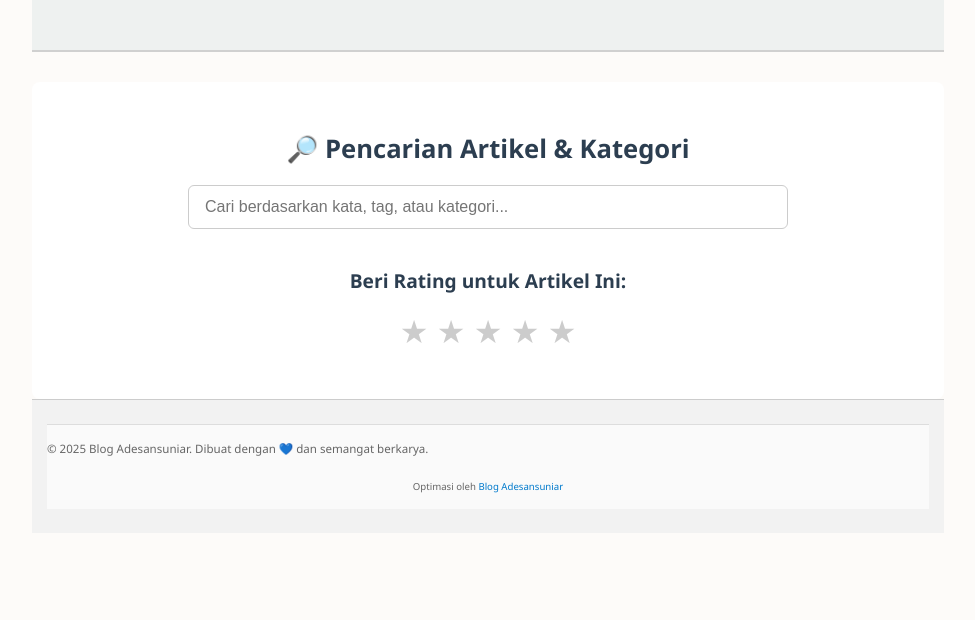
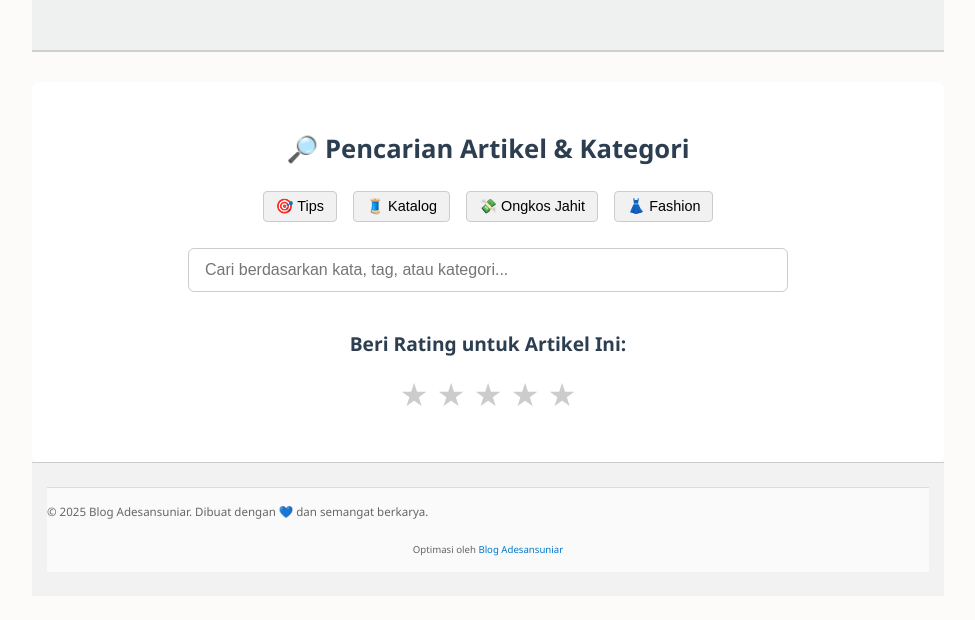
Before and after one commit to adesansuniar/blog-adesansuniar, a Jekyll site: the page built from search.html, in a window 1280 px wide. Shown: the part 461-1081 px from the top of the page, without its empty margins (152-1127 px from the left). Built offline with Jekyll 4.4.1, drawn with Linux system fonts in a browser that asks for light colours; comment, search, counter and statistics services are not loaded; before the commit the page ends 1018 px from its top, so only the background shows below that; part of the change alters nothing that is shown.

Commit message:
Update search.html

```diff
--- a/search.html
+++ b/search.html
@@ -8,16 +8,37 @@ description: "Cari artikel berdasarkan judul, isi, tag, atau kategori dari Blog
   🔎 Pencarian Artikel & Kategori
 </h2>
 
+<!-- 📌 Filter Kategori Populer -->
+<div style="max-width: 800px; margin: 20px auto; text-align: center;">
+  <span style="display: inline-block; margin: 6px;">
+    <button class="category-btn" data-category="tips" style="padding: 6px 12px; font-size: 0.9em; border: 1px solid #ccc; border-radius: 4px; background-color: #f1f1f1; cursor: pointer;">🎯 Tips</button>
+  </span>
+  <span style="display: inline-block; margin: 6px;">
+    <button class="category-btn" data-category="katalog" style="padding: 6px 12px; font-size: 0.9em; border: 1px solid #ccc; border-radius: 4px; background-color: #f1f1f1; cursor: pointer;">🧵 Katalog</button>
+  </span>
+  <span style="display: inline-block; margin: 6px;">
+    <button class="category-btn" data-category="ongkos jahit" style="padding: 6px 12px; font-size: 0.9em; border: 1px solid #ccc; border-radius: 4px; background-color: #f1f1f1; cursor: pointer;">💸 Ongkos Jahit</button>
+  </span>
+  <span style="display: inline-block; margin: 6px;">
+    <button class="category-btn" data-category="fashion" style="padding: 6px 12px; font-size: 0.9em; border: 1px solid #ccc; border-radius: 4px; background-color: #f1f1f1; cursor: pointer;">👗 Fashion</button>
+  </span>
+</div>
+
+<!-- 🔍 Kotak Pencarian -->
 <div style="max-width: 600px; margin: 20px auto;">
   <input type="text" id="search-box" placeholder="Cari berdasarkan kata, tag, atau kategori..."
          style="width: 100%; padding: 12px 16px; font-size: 1em; border: 1px solid #ccc; border-radius: 6px;" />
 </div>
 
+<!-- 📋 Hasil Pencarian -->
 <div id="search-results" style="max-width: 800px; margin: 30px auto; line-height: 1.6;"></div>
 
+<!-- 🔧 Script Pencarian -->
 <script>
   const searchBox = document.getElementById("search-box");
   const resultsContainer = document.getElementById("search-results");
+  const categoryButtons = document.querySelectorAll(".category-btn");
+
   let posts = [];
 
   fetch("{{ '/search.json' | relative_url }}")
@@ -26,19 +47,23 @@ description: "Cari artikel berdasarkan judul, isi, tag, atau kategori dari Blog
       posts = data;
     });
 
-  searchBox.addEventListener("input", function () {
-    const query = this.value.toLowerCase().trim();
+  function tampilkanHasil(query) {
     resultsContainer.innerHTML = "";
 
-    if (query.length < 2) return;
+    if (query.length < 2 && query.length !== 0) return;
 
-    const filtered = posts.filter(post =>
-      post.title.toLowerCase().includes(query) ||
-      post.description.toLowerCase().includes(query) ||
-      post.content.toLowerCase().includes(query) ||
-      post.tags.some(tag => tag.toLowerCase().includes(query)) ||
-      post.categories.some(cat => cat.toLowerCase().includes(query))
-    );
+    const filtered = posts.filter(post => {
+      const tags = Array.isArray(post.tags) ? post.tags : [];
+      const categories = Array.isArray(post.categories) ? post.categories : [];
+
+      return (
+        post.title.toLowerCase().includes(query) ||
+        post.description.toLowerCase().includes(query) ||
+        post.content.toLowerCase().includes(query) ||
+        tags.some(tag => tag.toLowerCase().includes(query)) ||
+        categories.some(cat => cat.toLowerCase().includes(query))
+      );
+    });
 
     if (filtered.length === 0) {
       resultsContainer.innerHTML = "<p style='text-align:center;'>🔍 Tidak ditemukan hasil pencarian.</p>";
@@ -46,19 +71,37 @@ description: "Cari artikel berdasarkan judul, isi, tag, atau kategori dari Blog
     }
 
     filtered.forEach(post => {
+      const tags = Array.isArray(post.tags) ? post.tags.join(', ') : '–';
+      const categories = Array.isArray(post.categories) ? post.categories.join(', ') : '–';
+
       const el = document.createElement("div");
       el.innerHTML = `
         <h3 style="margin-bottom: 5px;">
           <a href="${post.url}" style="color: #2b6777;">${post.title}</a>
         </h3>
-        <p style="font-size: 0.9em; color: #555;">${post.description}</p>
+        <p style="font-size: 0.9em; color: #555;">${post.description || ''}</p>
         <p style="font-size: 0.8em; color: #888;">
-          🏷️ <strong>Tags:</strong> ${post.tags.join(', ')} |
-          📂 <strong>Kategori:</strong> ${post.categories.join(', ')}
+          🏷️ <strong>Tags:</strong> ${tags} |
+          📂 <strong>Kategori:</strong> ${categories}
         </p>
         <hr style="margin: 20px 0;" />
       `;
       resultsContainer.appendChild(el);
     });
+  }
+
+  // 🔍 Input Manual
+  searchBox.addEventListener("input", function () {
+    const query = this.value.toLowerCase().trim();
+    tampilkanHasil(query);
+  });
+
+  // 🔘 Klik Kategori Populer
+  categoryButtons.forEach(btn => {
+    btn.addEventListener("click", function () {
+      const category = this.getAttribute("data-category").toLowerCase();
+      searchBox.value = category;
+      tampilkanHasil(category);
+    });
   });
 </script>
```
